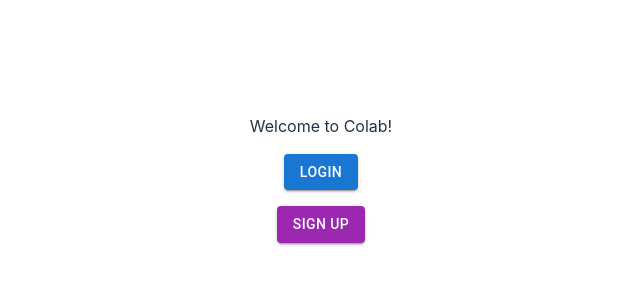
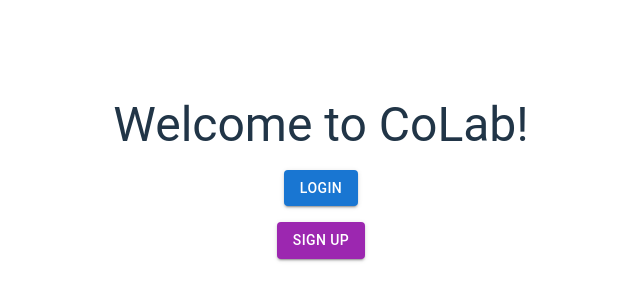
Before and after one commit to MathildaBoullenger/CapstoneProject, a React (Vite) app in the folder frontend/: page / in a window 1280 px wide. Shown: the part 222-522 px from the top of the page, without its empty margins (319-959 px from the left). Built offline with nearby package versions, Linux system fonts and the light colour scheme.

Commit message:
fixed explicit where statement to login

```diff
--- a/frontend/src/components/HobbyPage.jsx
+++ b/frontend/src/components/HobbyPage.jsx
@@ -40,7 +40,7 @@ const HobbyPage = () => {
             <Card key={activity.activity_id} variant="outlined">
               <CardContent>
                 <Typography variant="h6" component="div">
-                  {activity.activity} at {activity.time} in {activity.location}
+                  {activity.user_id}: {activity.activity} at {activity.time} in {activity.location}
                 </Typography>
                 <Button
                   variant="contained"
--- a/frontend/src/components/WelcomeComponent.jsx
+++ b/frontend/src/components/WelcomeComponent.jsx
@@ -16,8 +16,8 @@ const WelcomeComponent = () => {
   return (
     <Grid container spacing={2} direction="column" alignItems="center">
       <Grid item>
-        <Typography variant="body" align="center">
-          Welcome to Colab!
+        <Typography variant="h3" align="center">
+          Welcome to CoLab!
         </Typography>
       </Grid>
       <Grid item>
```
Also changed, not shown: 1 other file (tests, documents, lock files or other folders).
